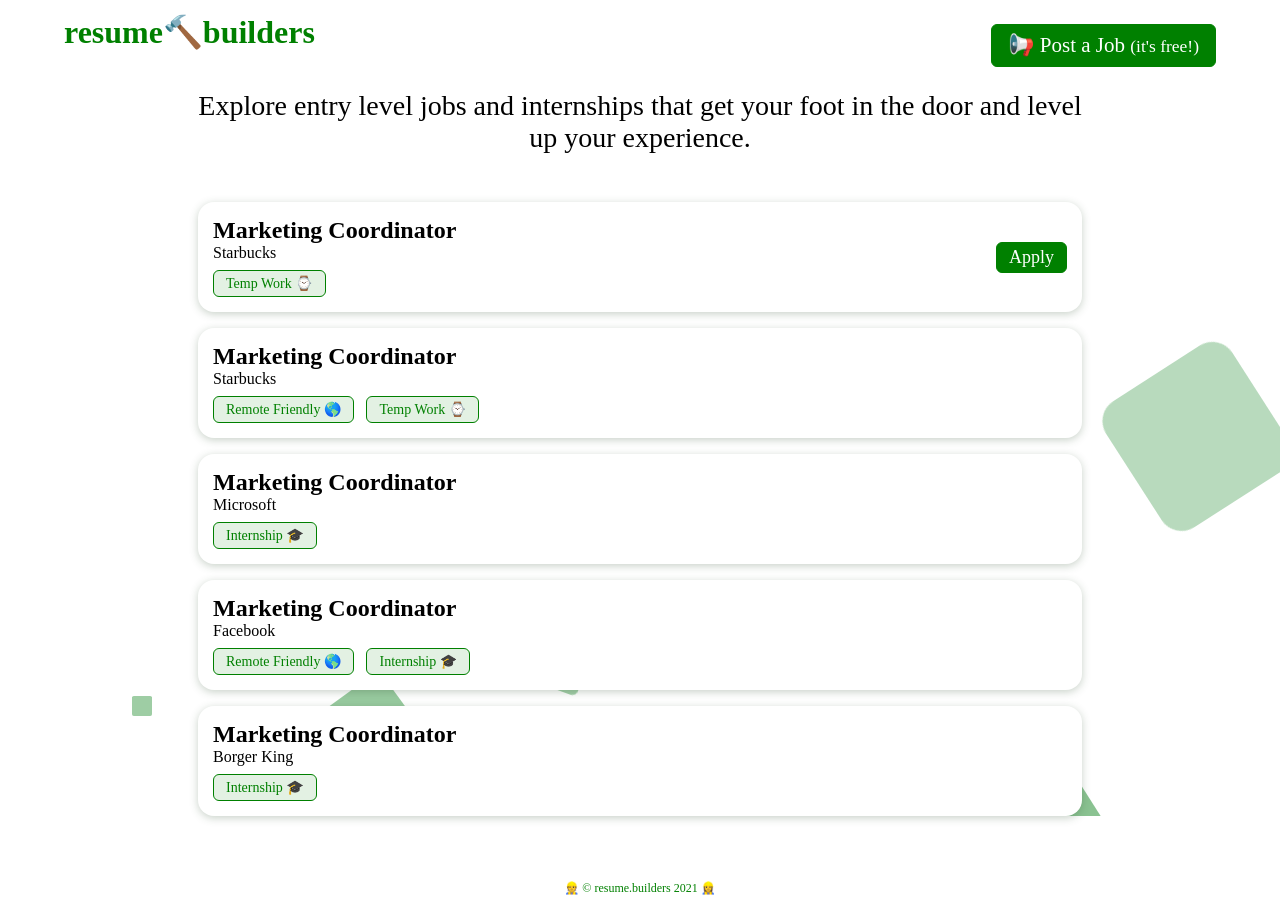
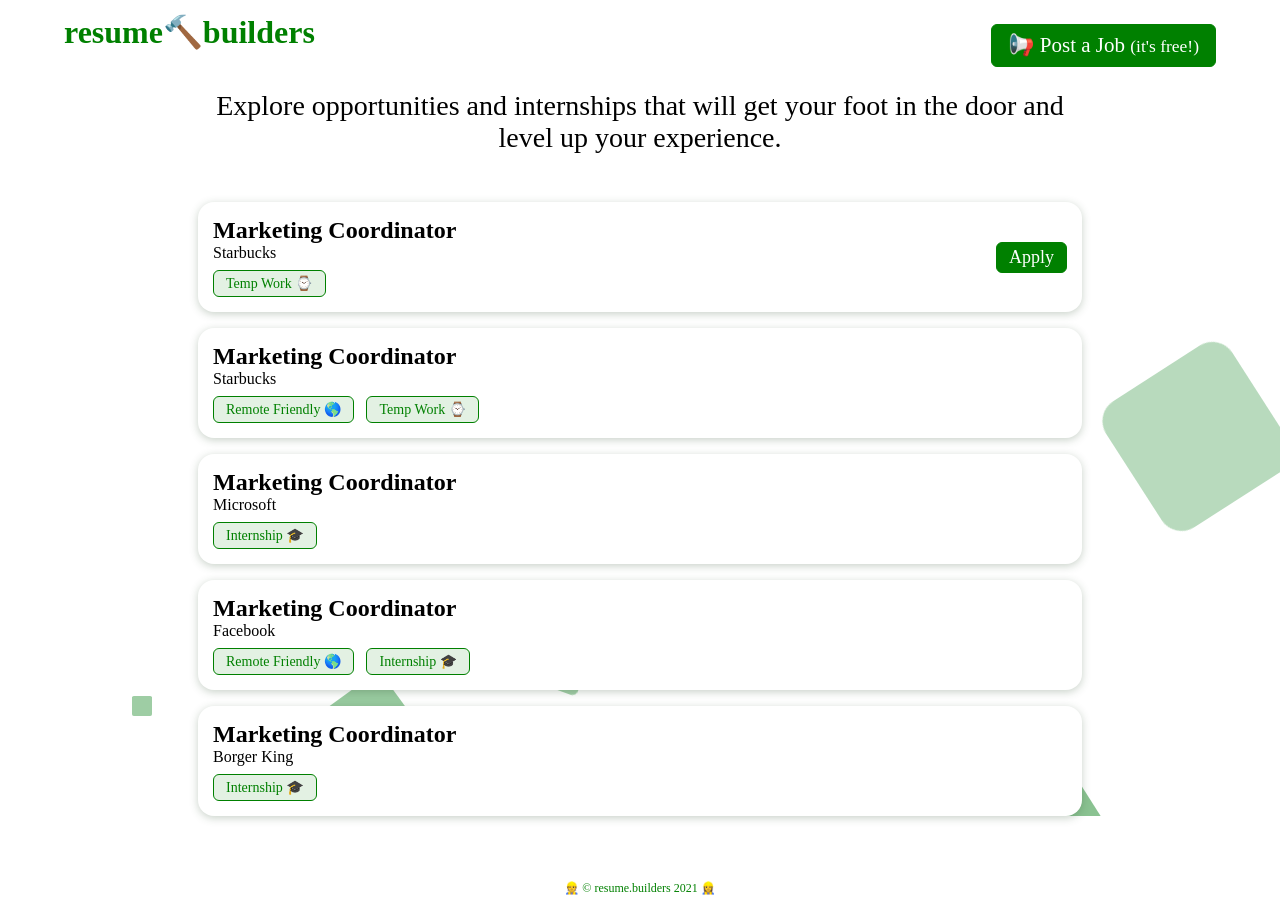
Before and after one commit to patrickstracey/resumebuilders, a Vue app: page / in a window 1280 px wide. Shown: the top 912 px of the page. Built offline with nearby package versions, Linux system fonts and the light colour scheme.

Commit message:
reconfigure some enums

```diff
--- a/src/components/create/NewOppForm.vue
+++ b/src/components/create/NewOppForm.vue
@@ -38,7 +38,9 @@
         <option v-bind:value="categoryTypes.ACCOUNT_MANAGEMENT"
           >Account Management</option
         >
+        <option v-bind:value="categoryTypes.BUSINESS">Business</option>
         <option v-bind:value="categoryTypes.DESIGN">Design</option>
+        <option v-bind:value="categoryTypes.LOGISTICS">Logistics</option>
         <option v-bind:value="categoryTypes.MANUFACTURING"
           >Manufacturing</option
         >
@@ -46,7 +48,6 @@
         <option v-bind:value="categoryTypes.PRODUCT">Product</option>
         <option v-bind:value="categoryTypes.SALES">Sales</option>
         <option v-bind:value="categoryTypes.SOFTWARE">Software</option>
-        <option v-bind:value="categoryTypes.SUPPLY_CHAIN">Supply Chain</option>
         <option v-bind:value="categoryTypes.WAREHOUSE">Warehouse</option>
       </select>
     </div>
--- a/src/components/index/TheHomePage.vue
+++ b/src/components/index/TheHomePage.vue
@@ -1,7 +1,7 @@
 <template>
   <div class="flex-column" id="home-page">
     <span id="welcome-msg"
-      >Explore entry level jobs and internships that get your foot in the door
+      >Explore opportunities and internships that will get your foot in the door
       and level up your experience.</span
     >
     <job-index></job-index>
--- a/src/enums/category.js
+++ b/src/enums/category.js
@@ -1,11 +1,12 @@
 export const CATEGORIES = {
   ACCOUNT_MANAGEMENT: 1,
+  BUSINESS: 2,
   DESIGN: 5,
+  LOGISTICS: 6,
   MANUFACTURING: 10,
   MARKETING: 15,
   PRODUCT: 20,
   SALES: 25,
   SOFTWARE: 30,
-  SUPPLY_CHAIN: 35,
   WAREHOUSE: 40,
 };
```
